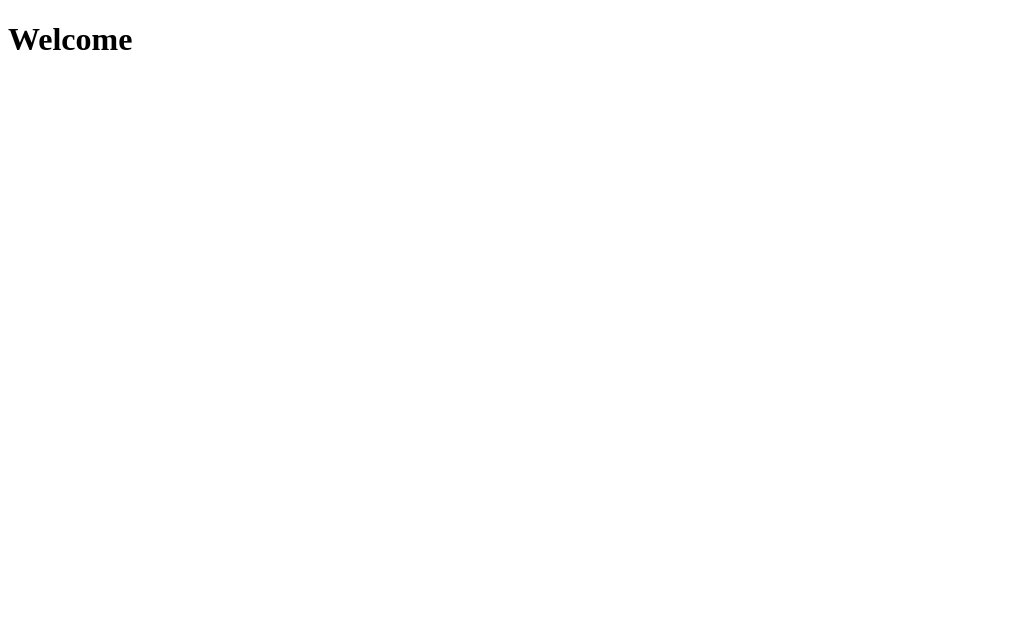
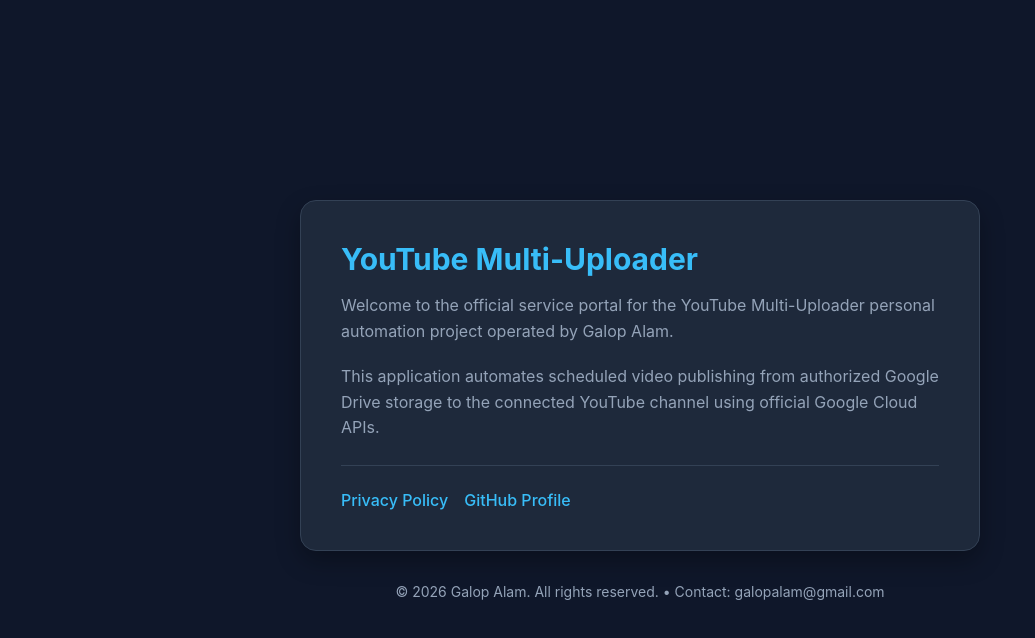
Before and after one commit to galopalam-del/galopalam-del.github.io, a plain HTML site: page index.html in a window 1280 px wide. Shown: the whole page, without its empty margins (0-1035 px from the left). Drawn offline with Linux system fonts and the light colour scheme.

Commit message:
Add homepage with Search Console verification and Privacy Policy

```diff
--- a/index.html
+++ b/index.html
@@ -1 +1,89 @@
-<!DOCTYPE html><html><head><meta name="google-site-verification" content="wQm_xiEwGGEhbGE4MphOhcxob3OWr55bLbwGlFkoGXA" /><title>My Site</title></head><body><h1>Welcome</h1></body></html>
+<!DOCTYPE html>
+<html lang="en">
+<head>
+    <meta charset="UTF-8">
+    <meta name="viewport" content="width=device-width, initial-scale=1.0">
+    <meta name="google-site-verification" content="wQm_xiEwGGEhbGE4MphOhcxob3OWr55bLbwGlFkoGXA" />
+    <title>Galop Alam — Video Automation Platform</title>
+    <style>
+        :root {
+            --bg: #0f172a;
+            --card-bg: #1e293b;
+            --text-main: #f8fafc;
+            --text-muted: #94a3b8;
+            --accent: #38bdf8;
+            --accent-hover: #0284c7;
+            --border: #334155;
+        }
+        * { box-sizing: border-box; margin: 0; padding: 0; }
+        body {
+            font-family: -apple-system, BlinkMacSystemFont, "Segoe UI", Roboto, Helvetica, Arial, sans-serif;
+            background: var(--bg);
+            color: var(--text-main);
+            min-height: 100vh;
+            display: flex;
+            flex-direction: column;
+            align-items: center;
+            justify-content: center;
+            padding: 2rem 1rem;
+        }
+        .container {
+            max-width: 680px;
+            width: 100%;
+            background: var(--card-bg);
+            border: 1px solid var(--border);
+            border-radius: 1rem;
+            padding: 2.5rem;
+            box-shadow: 0 10px 25px rgba(0,0,0,0.3);
+        }
+        h1 {
+            font-size: 1.875rem;
+            font-weight: 700;
+            color: var(--accent);
+            margin-bottom: 1rem;
+        }
+        p {
+            color: var(--text-muted);
+            line-height: 1.6;
+            margin-bottom: 1.25rem;
+        }
+        .links {
+            display: flex;
+            gap: 1rem;
+            margin-top: 1.5rem;
+            border-top: 1px solid var(--border);
+            padding-top: 1.5rem;
+        }
+        .links a {
+            color: var(--accent);
+            text-decoration: none;
+            font-weight: 500;
+            transition: color 0.2s;
+        }
+        .links a:hover {
+            color: var(--accent-hover);
+            text-decoration: underline;
+        }
+        footer {
+            margin-top: 2rem;
+            font-size: 0.875rem;
+            color: var(--text-muted);
+            text-align: center;
+        }
+    </style>
+</head>
+<body>
+    <div class="container">
+        <h1>YouTube Multi-Uploader</h1>
+        <p>Welcome to the official service portal for the YouTube Multi-Uploader personal automation project operated by Galop Alam.</p>
+        <p>This application automates scheduled video publishing from authorized Google Drive storage to the connected YouTube channel using official Google Cloud APIs.</p>
+        <div class="links">
+            <a href="privacy.html">Privacy Policy</a>
+            <a href="https://github.com/galopalam-del">GitHub Profile</a>
+        </div>
+    </div>
+    <footer>
+        &copy; 2026 Galop Alam. All rights reserved. &bull; Contact: galopalam@gmail.com
+    </footer>
+</body>
+</html>
```
Also changed, not shown: privacy.html (added, +111 -0 lines), 1 other file.
